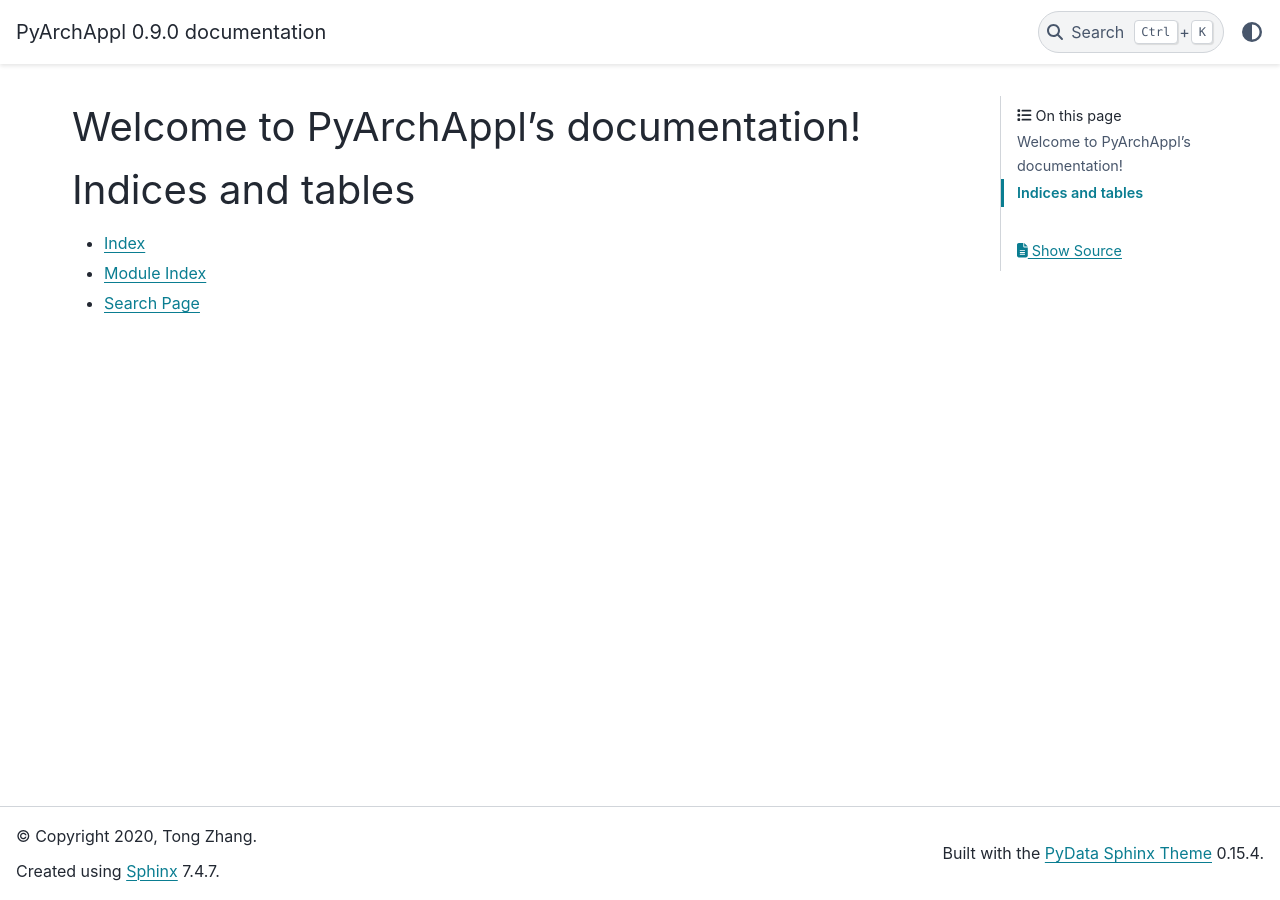
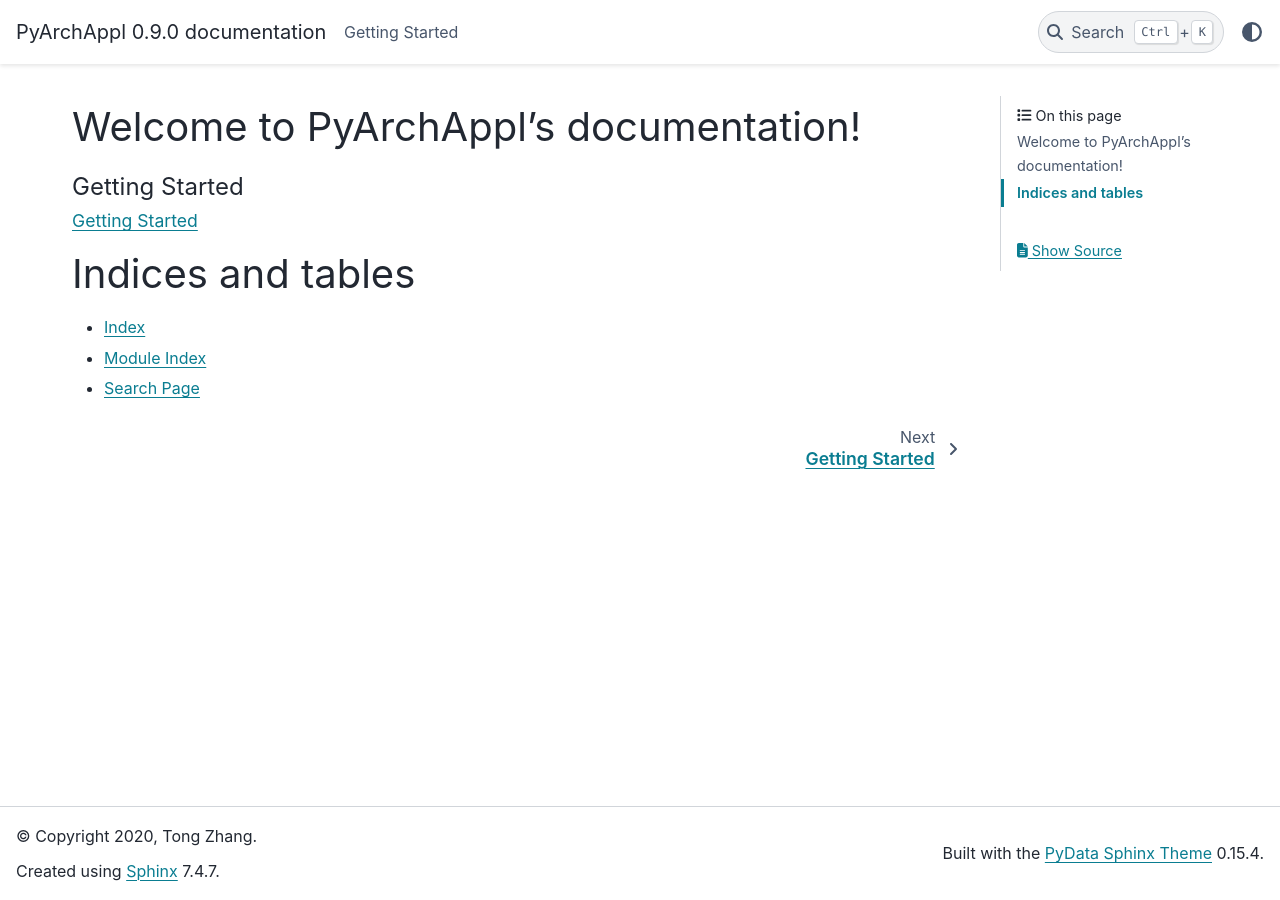
Before and after one commit to zhangt58/PyArchAppl, a Sphinx documentation site: the page built from doc/source/index.rst, in a window 1280 px wide. Built offline with Sphinx 7.4.7 and the PyData theme 0.15.4, drawn with Linux system fonts in a browser that asks for light colours; the version number is read from the project's files by our own code.

Commit message:
DOC: Add Getting Started section.

```diff
--- a/doc/source/index.rst
+++ b/doc/source/index.rst
@@ -8,7 +8,9 @@
 
 .. toctree::
    :maxdepth: 2
-   :caption: Contents:
+   :caption: Getting Started
+
+   getting-started
 
 
 
```
Also changed, not shown: doc/source/getting-started.rst (added, +8 -0 lines).
